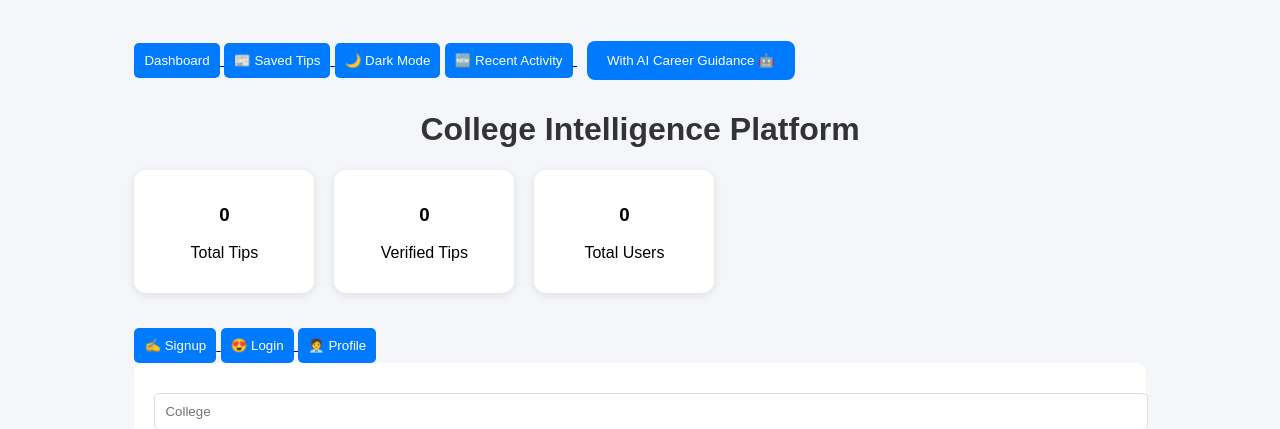
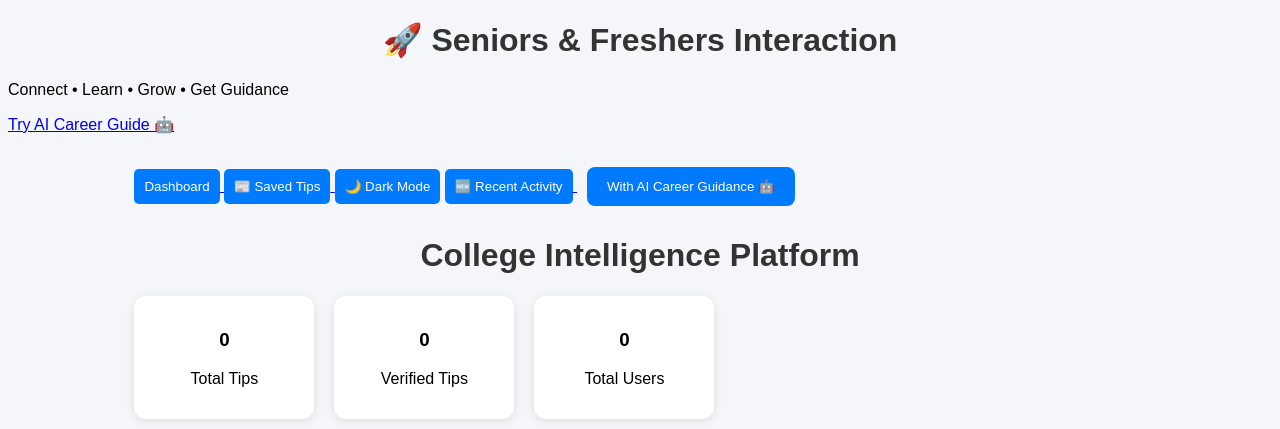
Before and after one commit to satycodinghubpyccpp526-cmd/Seniors-and-Freshers-Interaction, a Flask app: page / in a window 1280 px wide. Shown: the top 429 px of the page. Run offline with Flask 3, Linux system fonts and the light colour scheme; data that the repository does not hold is empty; some libraries are stand-ins or nearby versions.

Commit message:
Add hero section with interaction prompt and button

```diff
--- a/templates/index.html
+++ b/templates/index.html
@@ -12,6 +12,17 @@
 </script>
 
 <body>
+    <div class="hero">
+        <h1>🚀 Seniors & Freshers Interaction</h1>
+
+        <p>
+            Connect • Learn • Grow • Get Guidance
+        </p>
+
+        <a href="/ai" class="hero-btn">
+            Try AI Career Guide 🤖
+        </a>
+    </div>
 
     <div class="container">
 
```
